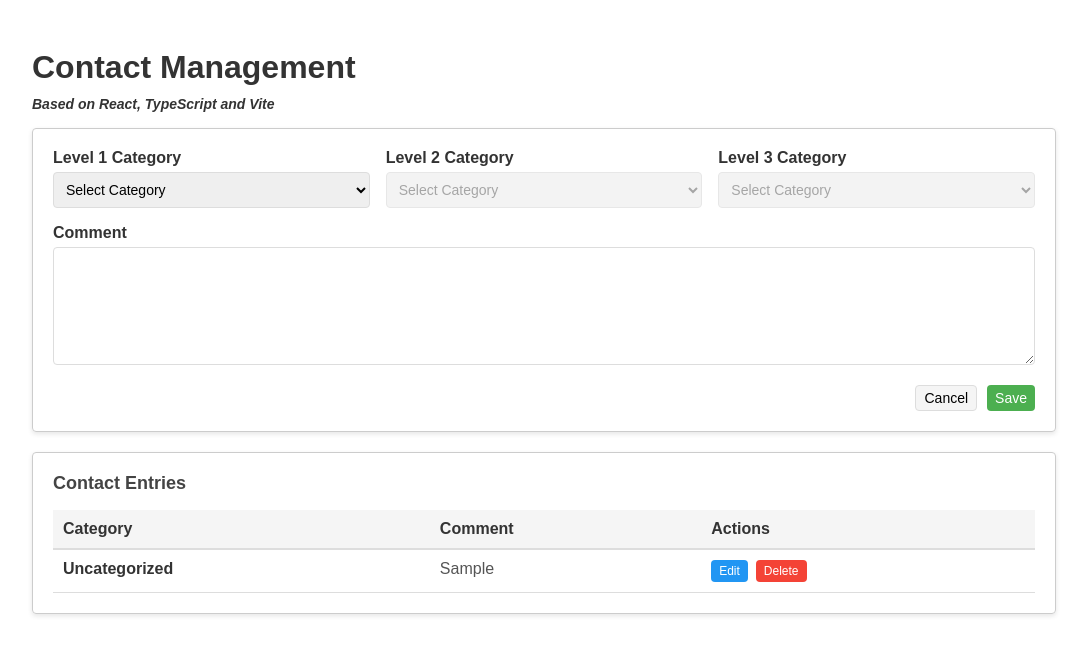
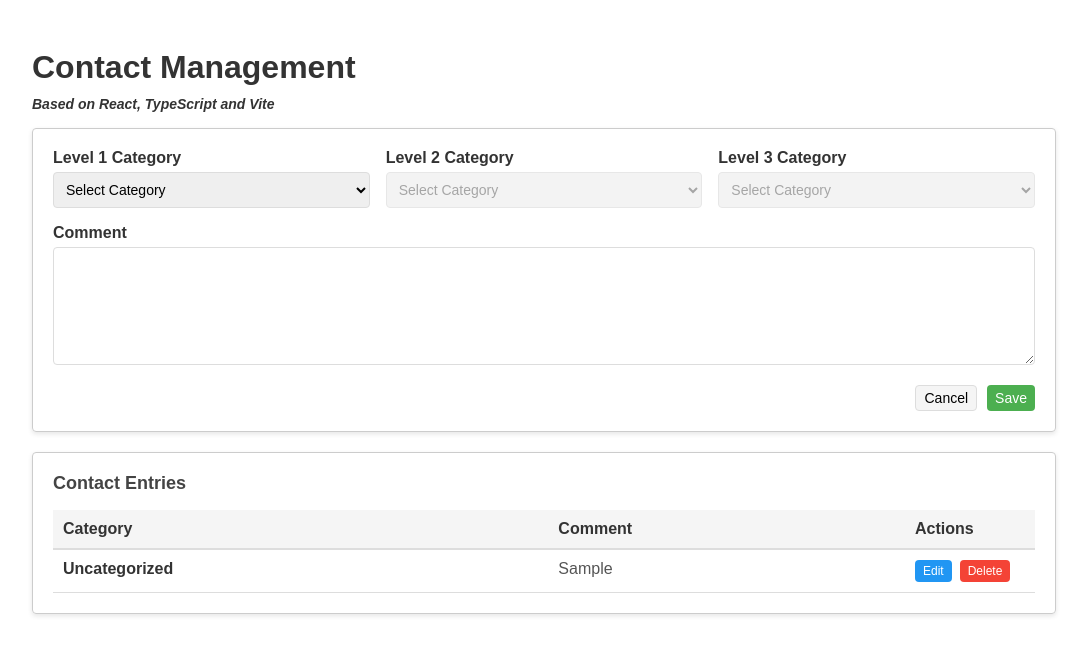
Before and after one commit to rfoerthe/contact-ui, a React (Vite) app: page / in a window 1280 px wide. Both pictures are taken after typing "Sample" into the empty fields and a click on the button "Save". Shown: the top 654 px of the page, without its empty margins (96-1183 px from the left). Built offline with nearby package versions, Linux system fonts and the light colour scheme.

Commit message:
Set fixed width for the "Actions" column in the table.

```diff
--- a/src/ContactDisplayTable.css
+++ b/src/ContactDisplayTable.css
@@ -23,6 +23,9 @@ th {
     padding: 10px;
     font-weight: bold;
     border-bottom: 2px solid #ddd;
+}
+th.actions-head {
+    width: 110px;
 }
 td {
     padding: 10px;
--- a/src/ContactDisplayTable.tsx
+++ b/src/ContactDisplayTable.tsx
@@ -48,7 +48,7 @@ export const ContactDisplayTable: React.FC<ContactDisplayTableProps> = ({contact
 							<tr>
 								<th>Category</th>
 								<th>Comment</th>
-								<th>Actions</th>
+								<th className="actions-head">Actions</th>
 							</tr>
 							</thead>
 							<tbody>
```
